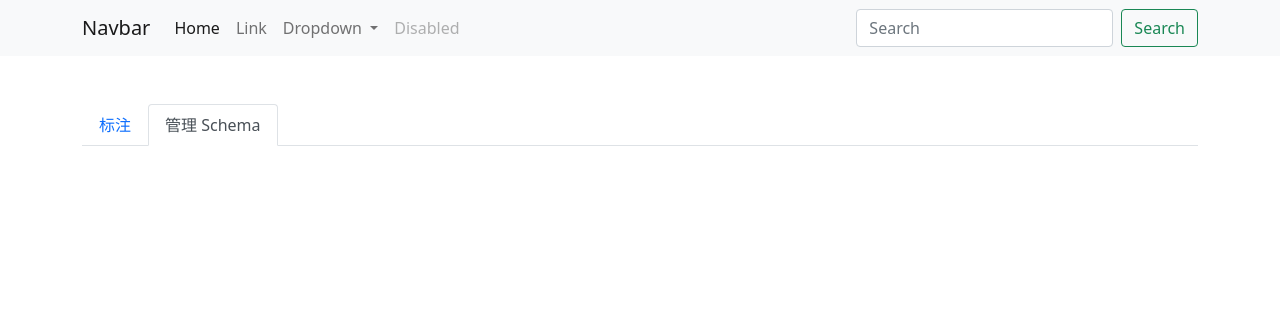
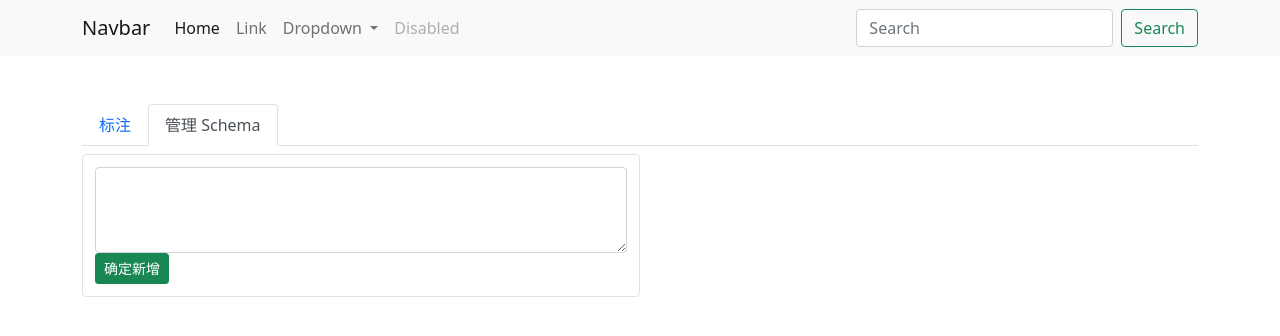
Before and after one commit to Tridict/Chips, a Vue app: page / in a window 1280 px wide. Both pictures are taken after a click on the link "管理 Schema". Shown: the top 336 px of the page. Built offline with nearby package versions, Linux system fonts and the light colour scheme.

Commit message:
feat: init schema page

```diff
--- a/src/App.vue
+++ b/src/App.vue
@@ -9,20 +9,19 @@
         <a class="nav-link" :class="tab == TABS.schema ? 'active':''" href="#" @click="tab = TABS.schema">管理 Schema</a>
       </li>
       <!-- <li class="nav-item">
-        <a class="nav-link" href="#">Link</a>
-      </li>
-      <li class="nav-item">
         <a class="nav-link disabled">Disabled</a>
-      </li>-->
+      </li> -->
     </ul>
 
-    <Home v-if="tab == TABS.annotation" />
+    <Annotation v-if="tab == TABS.annotation" />
+    <Schema v-if="tab == TABS.schema" />
   </main>
 </template>
 
 <script>
 import { ref } from "vue";
-import Home from "@/pages/Home.vue";
+import Annotation from "@/pages/Annotation.vue";
+import Schema from "@/pages/Schema.vue";
 import NavBar from "@/components/NavBar.vue";
 
 const TABS = {
@@ -31,7 +30,7 @@ const TABS = {
 }
 
 export default {
-  components: { Home, NavBar },
+  components: { Annotation, Schema, NavBar },
   name: "App",
   setup() {
     const tab = ref(TABS.annotation);
--- /dev/null
+++ b/src/pages/Schema.vue
@@ -0,0 +1,33 @@
+<template>
+  <!-- 文本区域 -->
+  <div class="edit-area col-12 col-xl-6">
+    <div class="container my-2 py-2 border border-eee rounded">
+      <div
+        class="row my-1"
+      >
+        <div class="col">
+          <textarea v-model="textarea" rows="3" class="form-control"></textarea>
+          <button
+            type="button"
+            class="btn btn-success btn-sm"
+          >
+            确定新增
+          </button>
+        </div>
+      </div>
+    </div>
+  </div>
+</template>
+
+<script>
+import { ref } from "vue";
+
+export default {
+  setup() {
+    const textarea = ref('');
+    return { textarea };
+  },
+};
+</script>
+
+<style></style>
```
Also changed, not shown: src/pages/Annotation.vue (renamed from src/pages/Home.vue).
